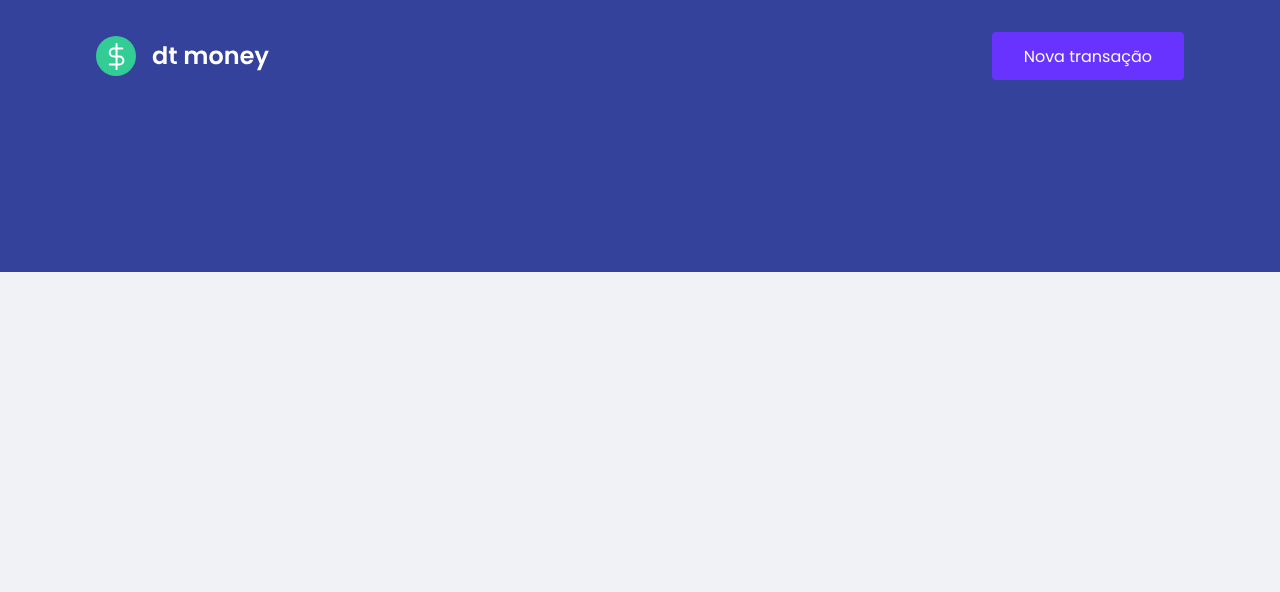
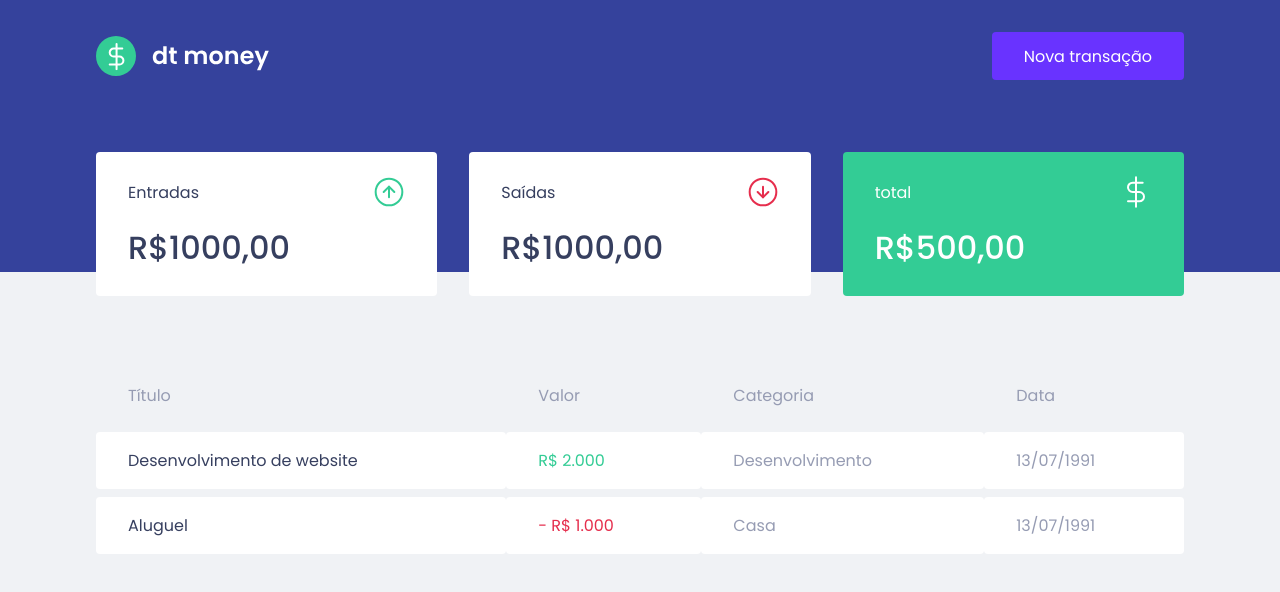
Before and after one commit to yasuhei/dt-money, a React (Create React App) app in the folder dtmoney/: page / in a window 1280 px wide. Shown: the top 592 px of the page. Built offline with nearby package versions, Linux system fonts and the light colour scheme.

Commit message:
feature: dashboard estatico

```diff
--- a/dtmoney/src/App.tsx
+++ b/dtmoney/src/App.tsx
@@ -1,3 +1,4 @@
+import { Dashboard } from "./components/Dashboard";
 import { Header } from "./components/Header";
 import { GlobalStyle } from "./styles/global"
 
@@ -6,6 +7,7 @@
   return (
     <>
       <Header />
+      <Dashboard />
       <GlobalStyle />
     </>
   );
--- /dev/null
+++ b/dtmoney/src/components/Dashboard/index.tsx
@@ -0,0 +1,13 @@
+import { Summary } from "../Summary";
+import { TransactionTable } from "../TransactionTable";
+import { Container } from "./styles";
+
+export function Dashboard() {
+    return (
+        <Container>
+            <Summary />
+            <TransactionTable />
+
+        </Container>
+    )
+}
--- /dev/null
+++ b/dtmoney/src/components/Dashboard/styles.ts
@@ -0,0 +1,7 @@
+import styled from "styled-components";
+
+export const Container = styled.main`
+max-width:1120px;
+margin: 0 auto;
+padding: 2.5rem 1rem;
+`
--- /dev/null
+++ b/dtmoney/src/components/Summary/index.tsx
@@ -0,0 +1,35 @@
+import incomeImg from '../../assets/income.svg'
+import outcomeImg from '../../assets/outcome.svg'
+import totalImg from '../../assets/total.svg'
+
+import { Container } from "./styles";
+
+
+export function Summary() {
+    return (
+        <Container>
+            <div>
+                <header>
+                    <p>Entradas</p>
+                    <img src={incomeImg} alt="logo de entrada" />
+                </header>
+                <strong>R$1000,00</strong>
+            </div>
+            <div>
+                <header>
+                    <p>Saídas</p>
+                    <img src={outcomeImg} alt="logo de saidas" />
+                </header>
+                <strong>R$1000,00</strong>
+            </div>
+
+            <div className='backTotal'>
+                <header>
+                    <p>total</p>
+                    <img src={totalImg} alt="logo de total" />
+                </header>
+                <strong>R$500,00</strong>
+            </div>
+        </Container>
+    )
+}
--- /dev/null
+++ b/dtmoney/src/components/Summary/styles.ts
@@ -0,0 +1,37 @@
+import styled from "styled-components";
+
+
+export const Container = styled.div`
+display: grid;
+grid-template-columns:repeat(3, 1fr) ;
+gap: 2rem;
+margin-top: -10rem ;
+
+div {
+    background: var(--shape);
+    padding: 1.5rem 2rem;
+    border-radius:0.25rem ;
+    color: var(--text-title);
+
+    header {
+        display: flex;
+        justify-content:space-between ;
+        align-items:center;
+    }
+
+    strong {
+        display: block;
+        margin-top: 1rem;
+        font-size:2rem ;
+        font-weight:500;
+        line-height: 3rem;
+
+    }
+
+    &.backTotal {
+        background:var(--green);
+        color:#fff ;
+    }
+}
+
+`
--- /dev/null
+++ b/dtmoney/src/components/TransactionTable/index.tsx
@@ -0,0 +1,33 @@
+import { Container } from "./styles";
+
+export function TransactionTable() {
+    return (
+        <Container>
+            <table>
+                <thead>
+                    <tr>
+                        <th>Título</th>
+                        <th>Valor</th>
+                        <th>Categoria</th>
+                        <th>Data</th>
+                    </tr>
+                </thead>
+                <tbody>
+                    <tr>
+                        <td>Desenvolvimento de website </td>
+                        <td className='deposit'>R$ 2.000</td>
+                        <td>Desenvolvimento</td>
+                        <td>13/07/1991</td>
+                    </tr>
+                    <tr>
+                        <td>Aluguel </td>
+                        <td className='withdraw'> - R$ 1.000</td>
+                        <td>Casa</td>
+                        <td>13/07/1991</td>
+                    </tr>
+
+                </tbody>
+            </table>
+        </Container>
+    )
+}
--- /dev/null
+++ b/dtmoney/src/components/TransactionTable/styles.ts
@@ -0,0 +1,41 @@
+import  styled  from 'styled-components';
+
+
+export const Container = styled.div`
+margin-top: 4rem;
+
+ table {
+    width: 100% ;
+    border-spacing:0 0.5rem ;
+
+    th {
+        color: var(--text-body);
+        font-weight:400 ;
+        padding: 1rem 2rem;
+        text-align: left;
+        line-height: 1.5rem
+
+    }
+    td {
+        padding: 1rem 2rem;
+        border:0;
+        background: var(--shape);
+        color: var(--text-body);
+        border-radius: 0.25rem;
+
+        &:first-child {
+            color: var(--text-title);
+
+        }
+
+        &.deposit {
+            color: var(--green);
+
+        }
+        &.withdraw {
+            color: var(--red);
+
+        }
+    }
+ }
+`
--- a/dtmoney/src/styles/global.ts
+++ b/dtmoney/src/styles/global.ts
@@ -10,6 +10,7 @@
     --text-body: #969cb3;
     --background: #f0f2f5;
     --shape: #FFFFFF;
+    --green: #33cc95;
 
 
 }
```
